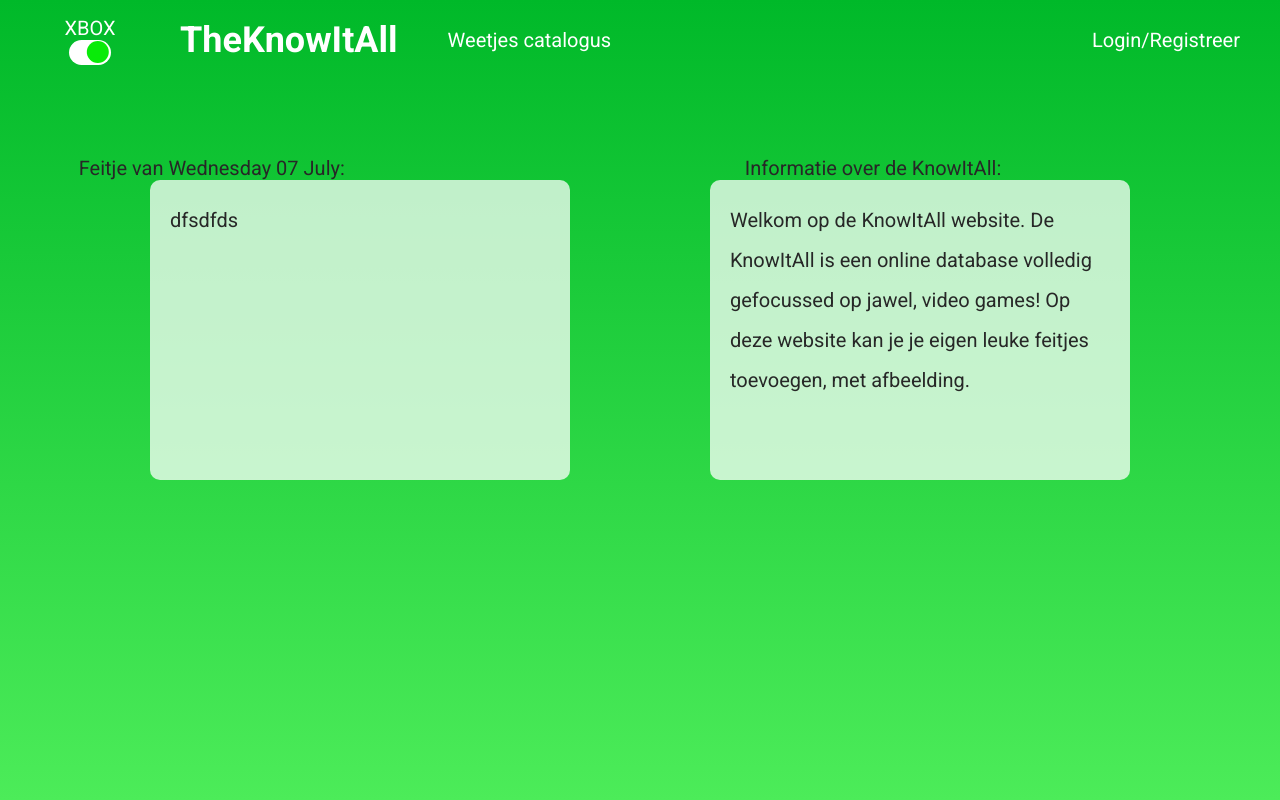
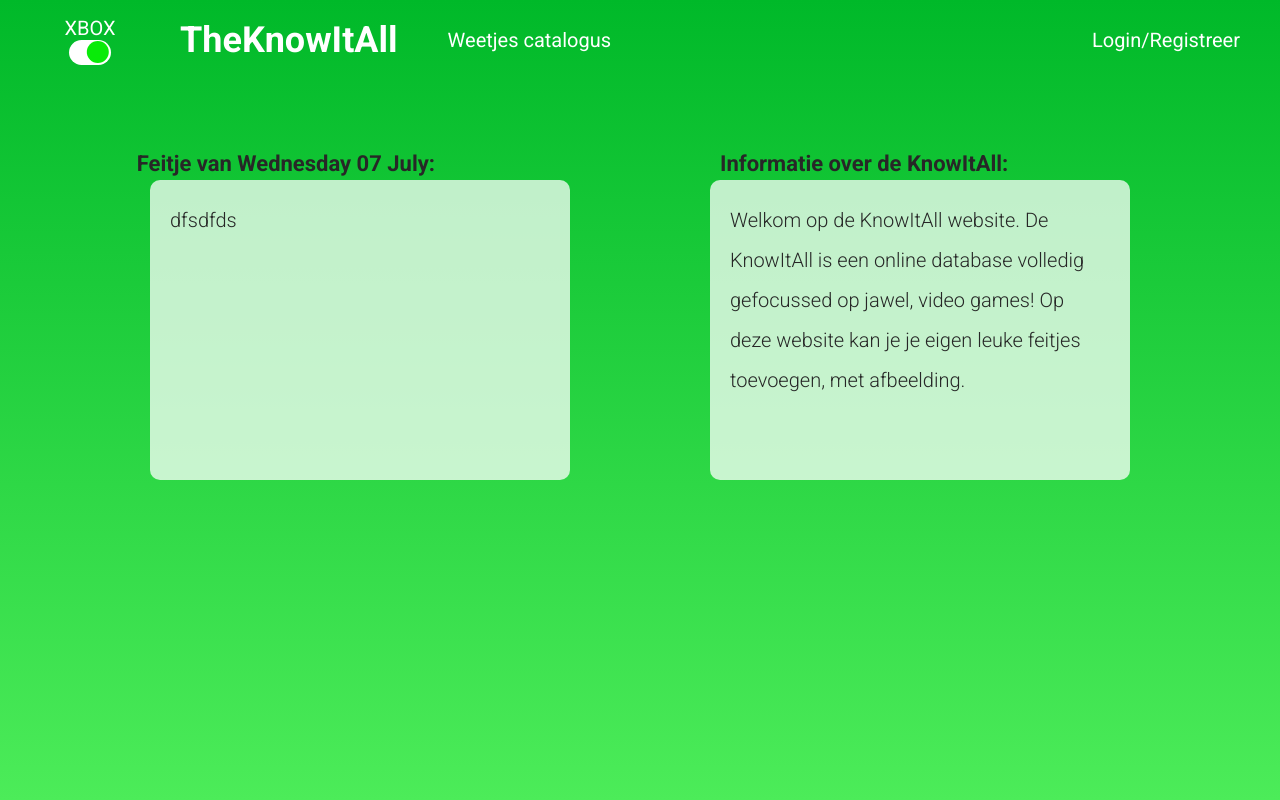
Before and after one commit to SebastianHK/KnowItAll-Telstars, a PHP site: page / in a window 1280 px wide. Run offline with PHP 8.4, Linux system fonts and the light colour scheme; data comes from the database, SQL or seed files in the repository.

Commit message:
Text dikte en positioneren etc

```diff
--- a/knowitallWebsite/content/mainStyles.css
+++ b/knowitallWebsite/content/mainStyles.css
@@ -254,16 +254,25 @@ main {
     height: 13rem;
     border-radius: 10px;
     background-color: rgba(255, 255, 255, 0.74);
+
 }
 #labels label {
     position: relative;
     color: #272727;
+    font-size: 1.1rem;
+    bottom: 5px;
+    font-weight: bold;
 }
 #labels label:nth-child(1) {
-    right: 200px;
+    right: 110px;
+}
+#labels label:nth-child(2) {
+    right: 25px;
 }
 .grootBox p {
     line-height: 40px;
+    font-size: 1rem;
+    font-weight: 300;
 }
 #labels {
     margin-top: 3.8rem;
```
